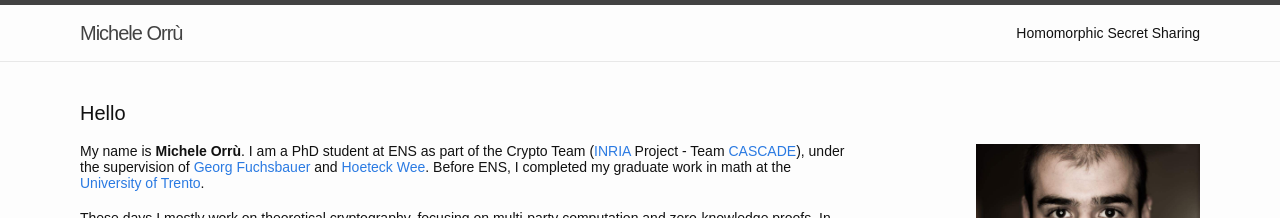
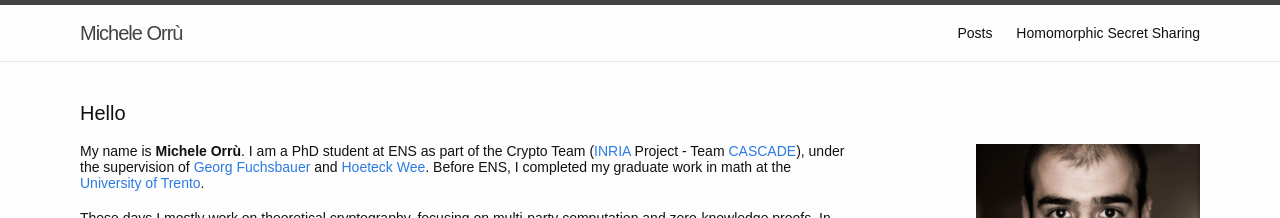
Before and after one commit to mmaker/mmaker.github.io, a Jekyll site: the page built from index.html, in a window 1280 px wide. Shown: the top 218 px of the page. Built offline with Jekyll 4.4.1, drawn with Linux system fonts in a browser that asks for light colours; nearby versions of some CDN libraries.

Commit message:
Enable posts.

```diff
--- a/_includes/header.html
+++ b/_includes/header.html
@@ -14,7 +14,7 @@
       </a>
 
       <div class="trigger">
-        <!--<a class="page-link" href="{{ site.baseurl }}/posts.html">Posts</a> -->
+        <a class="page-link" href="{{ site.baseurl }}/posts.html">Posts</a>
         {% for my_page in site.pages %}
           {% if my_page.title %}
           <a class="page-link" href="{{ my_page.url | prepend: site.baseurl }}">{{ my_page.title }}</a>
```
